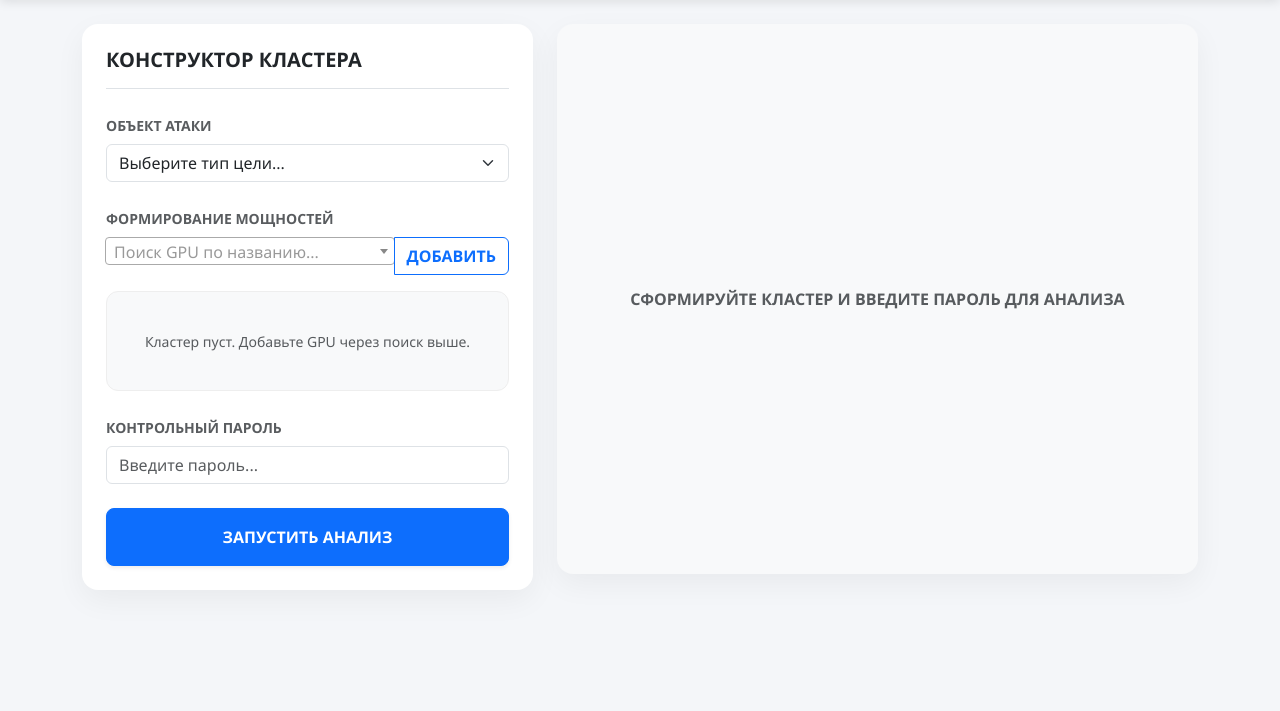
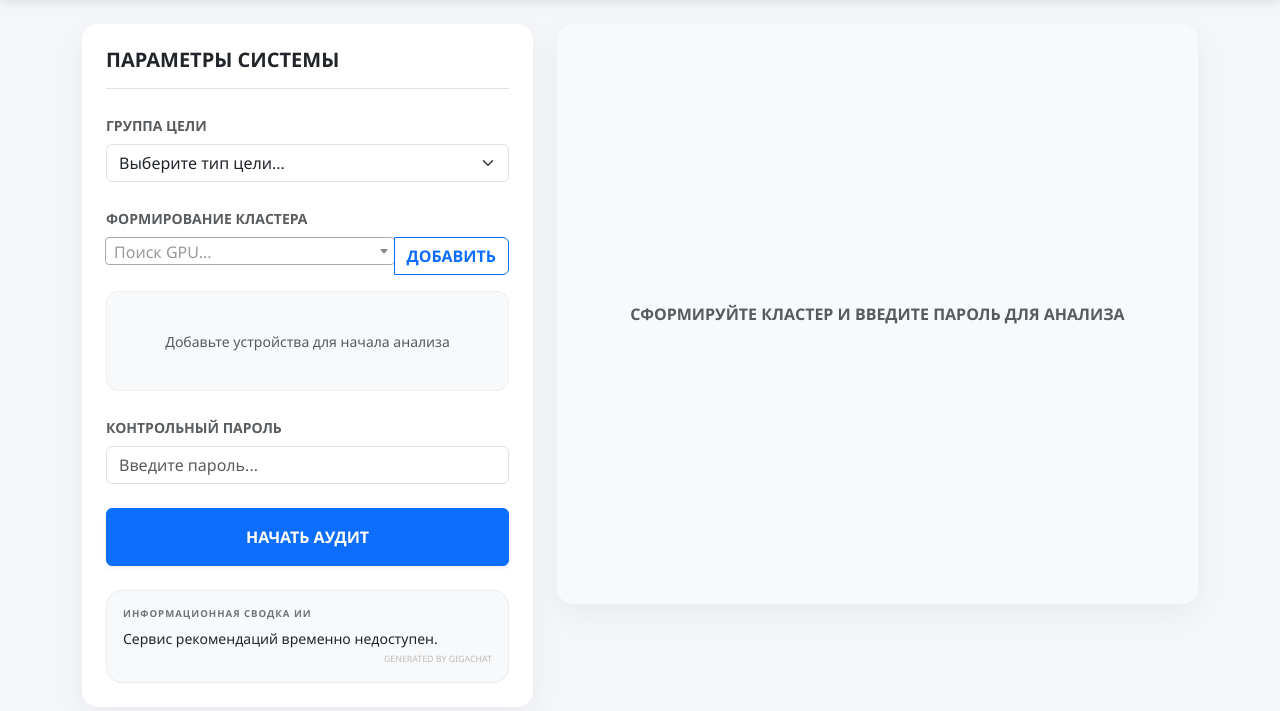
Before and after one commit to ve1d3RR/password-entropy-calc, a Django app: page / in a window 1280 px wide. Shown: the part 56-767 px from the top of the page. Run offline with Django 5.2, Linux system fonts and the light colour scheme; data that the repository does not hold is empty; some libraries are stand-ins or nearby versions.

Commit message:
Final implementation: GigaChat AI integration, advanced cluster builder, and complete TZ documentation

```diff
--- a/audit/templates/audit/check.html
+++ b/audit/templates/audit/check.html
@@ -6,11 +6,9 @@
 <link rel="stylesheet" href="https://cdnjs.cloudflare.com/ajax/libs/animate.css/4.1.1/animate.min.css" />
 
 <style>
-    /* Анимация при входе на страницу */
     .page-entrance { animation: fadeInDown 0.8s ease-out; }
     @keyframes fadeInDown { from { opacity: 0; transform: translateY(-15px); } to { opacity: 1; transform: translateY(0); } }
 
-    /* Overlay для анимации Анализа */
     #analysis-overlay {
         display: none; position: fixed;
         top: 0; left: 0; width: 100%; height: 100%;
@@ -24,7 +22,6 @@
     }
     @keyframes spin { 0% { transform: rotate(0deg); } 100% { transform: rotate(360deg); } }
 
-    /* Дизайн конструктора (корзины) */
     .cluster-list { background: #f8f9fa; border-radius: 12px; padding: 15px; border: 1px solid #eee; min-height: 100px; }
     .gpu-cart-item {
         display: flex; justify-content: space-between; align-items: center;
@@ -47,33 +44,32 @@
 <div id="analysis-overlay">
     <div class="loader mb-4"></div>
     <h5 class="fw-bold animate__animated animate__pulse animate__infinite">ВЫПОЛНЯЕТСЯ КРИПТОАНАЛИЗ...</h5>
-    <p class="text-muted small">Моделирование атаки на вычислительном кластере</p>
+    <p class="text-muted small">Генерация ИИ-рекомендаций и расчет мощности кластера</p>
 </div>
 
 <div class="page-entrance">
     <div class="row">
-        <!-- Левая колонка: КОНСТРУКТОР -->
+        <!-- Левая колонка -->
         <div class="col-lg-5 mb-4">
             <div class="card card-custom p-4">
-                <h5 class="fw-bold mb-4 border-bottom pb-3">КОНСТРУКТОР КЛАСТЕРА</h5>
+                <h5 class="fw-bold mb-4 border-bottom pb-3 text-uppercase">Параметры системы</h5>
                 <form method="POST" id="audit-form">
                     {% csrf_token %}
-                    {{ form.cluster_data }} <!-- Скрытое поле для JSON -->
+                    {{ form.cluster_data }}
 
                     <div class="mb-4">
-                        <label class="small fw-bold text-muted text-uppercase mb-2">Объект атаки</label>
+                        <label class="small fw-bold text-muted text-uppercase mb-2">Группа цели</label>
                         {{ form.target }}
                     </div>
 
                     <div class="mb-4">
-                        <label class="small fw-bold text-muted text-uppercase mb-2">Формирование мощностей</label>
+                        <label class="small fw-bold text-muted text-uppercase mb-2 text-primary">Формирование кластера</label>
                         <div class="input-group">
                             <select id="gpu-search-select" class="form-select"></select>
                             <button type="button" id="btn-add-gpu" class="btn btn-outline-primary fw-bold">ДОБАВИТЬ</button>
                         </div>
-
                         <div id="cluster-display" class="cluster-list mt-3">
-                            <p id="empty-msg" class="text-muted small text-center mt-4">Кластер пуст. Добавьте GPU через поиск выше.</p>
+                            <p id="empty-msg" class="text-muted small text-center mt-4">Добавьте устройства для начала анализа</p>
                         </div>
                     </div>
 
@@ -82,45 +78,57 @@
                         {{ form.password }}
                     </div>
 
-                    <button type="submit" class="btn btn-primary w-100 py-3 fw-bold shadow-sm rounded-3" id="submit-audit">
-                        ЗАПУСТИТЬ АНАЛИЗ
-                    </button>
+                    <button type="submit" class="btn btn-primary w-100 py-3 fw-bold shadow-sm" id="submit-audit">НАЧАТЬ АУДИТ</button>
                 </form>
+
+                <!-- Блок GigaChat: Факт дня -->
+                <div class="mt-4 p-3 rounded-4 bg-light border border-secondary border-opacity-10 animate__animated animate__fadeIn">
+                    <div class="small fw-bold text-secondary text-uppercase mb-2" style="font-size: 0.6rem; letter-spacing: 1px;">Информационная сводка ИИ</div>
+                    <p class="small text-dark mb-1" style="line-height: 1.4;">{{ daily_fact }}</p>
+                    <div class="text-end" style="font-size: 0.55rem; color: #bbb; text-transform: uppercase;">Generated by GigaChat</div>
+                </div>
             </div>
         </div>
 
         <!-- Правая колонка: РЕЗУЛЬТАТЫ -->
         <div class="col-lg-7">
             {% if result %}
-                <div class="card card-custom p-4 animate__animated animate__fadeIn">
+                <div class="card card-custom p-4 animate__animated animate__fadeInRight">
+
+                    <!-- Блок GigaChat: Персональный совет -->
+                    <div class="mb-4 p-3 rounded-4 border animate__animated animate__fadeInDown" style="background-color: #f0f7ff; border-color: #d0e3ff !important;">
+                        <div class="small fw-bold text-primary text-uppercase mb-1" style="font-size: 0.6rem; letter-spacing: 1px;">Аналитическое заключение GigaChat AI</div>
+                        <div class="text-dark small" style="font-style: italic;">"{{ result.ai_advice }}"</div>
+                    </div>
+
                     <div class="row g-3 mb-5">
                         <div class="col-md-4 text-center border-end">
-                            <div class="small text-muted fw-bold mb-1 text-uppercase">Время взлома</div>
+                            <div class="small text-muted fw-bold mb-1">ВРЕМЯ ВЗЛОМА</div>
                             <div class="h3 fw-bold text-warning">{{ result.crack_time_display }}</div>
                         </div>
                         <div class="col-md-4 text-center border-end">
-                            <div class="small text-muted fw-bold mb-1 text-uppercase">Мощность пула</div>
+                            <div class="small text-muted fw-bold mb-1">ПУЛ ОБОРУДОВАНИЯ</div>
                             <div class="h3 fw-bold text-primary">{{ result.total_md5_gh }} GH/s</div>
                         </div>
                         <div class="col-md-4 text-center">
-                            <div class="small text-muted fw-bold mb-1 text-uppercase">Сложность</div>
+                            <div class="small text-muted fw-bold mb-1">СЛОЖНОСТЬ</div>
                             <div class="h3 fw-bold">{{ result.entropy }} bit</div>
                         </div>
                     </div>
 
                     <div class="row mb-4">
                         <div class="col-md-6 border-end">
-                            <p class="text-center small fw-bold text-muted text-uppercase">Прогноз устойчивости</p>
+                            <p class="text-center small fw-bold text-muted">ПРОГНОЗ УСТОЙЧИВОСТИ</p>
                             <div style="height: 200px;"><canvas id="lineChart"></canvas></div>
                         </div>
                         <div class="col-md-6">
-                            <p class="text-center small fw-bold text-muted text-uppercase">Вклад устройств в пул</p>
-                            <div style="height: 180px;"><canvas id="pieChart"></canvas></div>
+                            <p class="text-center small fw-bold text-muted">СТРУКТУРА МОЩНОСТЕЙ</p>
+                            <div style="height: 180px;"><canvas id="doughnutChart"></canvas></div>
                         </div>
                     </div>
 
                     <div class="mt-4 pt-3 border-top">
-                        <h6 class="fw-bold small text-muted text-uppercase mb-3">Состав вычислительного кластера:</h6>
+                        <h6 class="fw-bold small text-muted text-uppercase mb-3">Детальный состав кластера:</h6>
                         <div id="gpu-contribution-list"></div>
                     </div>
                 </div>
@@ -144,7 +152,7 @@
                     });
 
                     const pieData = {{ result.pie_json|safe }};
-                    new Chart(document.getElementById('pieChart'), {
+                    new Chart(document.getElementById('doughnutChart'), {
                         type: 'doughnut',
                         data: {
                             labels: pieData.map(i => i.name),
@@ -161,14 +169,13 @@
                                 <span>
                                     <span class="me-3">${item.ghs} GH/s</span>
                                     <span class="badge bg-light text-dark border">${item.percent}%</span>
-                                    <a href="${item.url}" target="_blank" class="ms-2 text-decoration-none">&rarr;</a>
                                 </span>
                             </div>
                         `;
                     });
                 </script>
             {% else %}
-                <div class="card card-custom p-5 text-center bg-light d-flex align-items-center justify-content-center border-dashed" style="min-height: 550px;">
+                <div class="card card-custom p-5 text-center bg-light d-flex align-items-center justify-content-center border-dashed" style="min-height: 580px;">
                     <p class="text-muted fw-bold mb-0">СФОРМИРУЙТЕ КЛАСТЕР И ВВЕДИТЕ ПАРОЛЬ ДЛЯ АНАЛИЗА</p>
                 </div>
             {% endif %}
@@ -180,14 +187,12 @@
 <script src="https://cdn.jsdelivr.net/npm/select2@4.1.0-rc.0/dist/js/select2.min.js"></script>
 
 <script>
-    let cluster = []; // Локальное хранилище "корзины"
+    let cluster = [];
 
     $(document).ready(function() {
         const searchSelect = $('#gpu-search-select');
-
-        // Настройка умного поиска
         searchSelect.select2({
-            placeholder: "Поиск GPU по названию...",
+            placeholder: "Поиск GPU...",
             ajax: {
                 url: '/api/gpu-search/',
                 dataType: 'json',
@@ -196,23 +201,12 @@
             }
         });
 
-        // Кнопка добавления в кластер
         $('#btn-add-gpu').click(function() {
             const selected = searchSelect.select2('data')[0];
             if (!selected) return;
-
             const existing = cluster.find(i => i.name === selected.text);
-            if (existing) {
-                existing.count++;
-            } else {
-                cluster.push({
-                    name: selected.text,
-                    count: 1,
-                    md5: selected.raw.md5,
-                    sha: selected.raw.sha,
-                    power: selected.raw.power
-                });
-            }
+            if (existing) { existing.count++; }
+            else { cluster.push({ name: selected.text, count: 1, md5: selected.raw.md5, sha: selected.raw.sha, power: selected.raw.power }); }
             renderCluster();
         });
 
@@ -220,20 +214,15 @@
             const display = $('#cluster-display');
             const hiddenInput = $('#id_cluster_data');
             display.empty();
-
             if (cluster.length === 0) {
                 display.append('<p class="text-muted small text-center mt-4">Кластер пуст</p>');
                 hiddenInput.val('');
                 return;
             }
-
             cluster.forEach((item, index) => {
                 display.append(`
                     <div class="gpu-cart-item animate__animated animate__fadeInLeft">
-                        <div>
-                            <div class="fw-bold small text-dark">${item.name}</div>
-                            <div class="text-muted" style="font-size: 0.7rem;">~${(item.md5/1e9).toFixed(1)} GH/s</div>
-                        </div>
+                        <div><div class="fw-bold small text-dark">${item.name}</div></div>
                         <div class="qty-controls">
                             <button type="button" class="btn-qty" onclick="changeQty(${index}, -1)">-</button>
                             <span class="fw-bold small">${item.count}</span>
@@ -242,8 +231,6 @@
                     </div>
                 `);
             });
-
-            // Записываем данные кластера в скрытое поле для Python
             hiddenInput.val(JSON.stringify(cluster));
         }
 
@@ -253,12 +240,8 @@
             renderCluster();
         };
 
-        // Показ анимации загрузки
         $('#audit-form').on('submit', function() {
-            if(cluster.length === 0) {
-                alert("Пожалуйста, добавьте хотя бы одну видеокарту в кластер.");
-                return false;
-            }
+            if(cluster.length === 0) { alert("Добавьте GPU в кластер"); return false; }
             $('#analysis-overlay').css('display', 'flex').hide().fadeIn(300);
         });
     });
--- a/audit/views.py
+++ b/audit/views.py
@@ -71,6 +71,14 @@
 
 def check_password_view(request):
     result = None
+
+    # 1. Получаем факт дня от GigaChat при каждом обновлении страницы
+    daily_fact = cache.get('ib_daily_fact')
+    if not daily_fact:
+        daily_fact = services.ask_gigachat(
+            "Напиши один короткий, серьезный научный факт об информационной безопасности или взломе паролей. Не более 15 слов.")
+        cache.set('ib_daily_fact', daily_fact, 3600)  # Кэш на час
+
     if request.method == 'POST':
         form = PasswordCheckForm(request.POST)
         if form.is_valid():
@@ -87,13 +95,10 @@
             pie_data = []
             hardware_objects = []
 
-            # --- ИНТЕГРИРОВАННЫЙ ЦИКЛ ОБРАБОТКИ КЛАСТЕРА ---
             for item in selected_hardware:
-                # Пытаемся найти или создать видеокарту по имени из поиска
                 gpu, created = HardwareRig.objects.get_or_create(
                     name=item['name'],
                     defaults={
-                        # Если карты нет в нашей БД, ставим средние значения хэшрейта
                         'hashrate_md5': item.get('md5', 100_000_000_000),
                         'hashrate_sha256': item.get('sha', 10_000_000_000),
                         'power_watts': item.get('power', 150)
@@ -103,7 +108,6 @@
                 count = int(item.get('count', 1))
                 gpu_total_power = gpu.hashrate_md5 * count
                 total_md5 += gpu_total_power
-
                 hardware_objects.append(gpu)
 
                 url_name = gpu.name.lower().replace(" ", "-").replace("(", "").replace(")", "")
@@ -114,14 +118,18 @@
                     'url': f"https://minerstat.com/hardware/{url_name}"
                 })
 
-            if total_md5 == 0: total_md5 = 1_000_000_000  # Защита от 0
+            if total_md5 == 0: total_md5 = 1_000_000_000
 
             entropy = services.calculate_entropy(password)
             crack_time_seconds = services.calculate_crack_time(entropy, total_md5)
-
-            # Использование функции форматирования времени из services.py
             readable_time = services.format_crack_time(crack_time_seconds)
             is_pwned = services.check_pwned_password(password)
+
+            # --- ЗАПРОС РЕКОМЕНДАЦИИ У GIGACHAT ---
+            ai_prompt = (f"Пароль пользователя: {password}. Энтропия: {entropy} бит. "
+                         f"Дай один профессиональный совет по улучшению этого пароля. "
+                         f"Ответь кратко и строго.")
+            ai_advice = services.ask_gigachat(ai_prompt)
 
             log = PasswordAuditLog.objects.create(
                 target=target, password_length=len(password),
@@ -129,7 +137,6 @@
             )
             log.hardware.set(hardware_objects)
 
-            # Данные для линейного прогноза
             labels, values = [], []
             alphabet_size = services.get_alphabet_size(password)
             for i in range(6):
@@ -138,7 +145,6 @@
                 labels.append(f"+{i}")
                 values.append(services.calculate_crack_time(e, total_md5))
 
-            # Расчет процентов для каждого участника кластера
             for p in pie_data:
                 p['percent'] = round((p['raw_val'] / total_md5) * 100, 1)
 
@@ -146,6 +152,7 @@
                 'entropy': entropy,
                 'crack_time_display': readable_time,
                 'is_pwned': is_pwned,
+                'ai_advice': ai_advice,  # Добавляем совет в результат
                 'total_md5_gh': round(total_md5 / 1_000_000_000, 2),
                 'chart_labels': json.dumps(labels),
                 'chart_data': json.dumps(values),
@@ -154,4 +161,8 @@
     else:
         form = PasswordCheckForm()
 
-    return render(request, 'audit/check.html', {'form': form, 'result': result})
+    return render(request, 'audit/check.html', {
+        'form': form,
+        'result': result,
+        'daily_fact': daily_fact  # Передаем факт дня
+    })
--- a/config/settings.py
+++ b/config/settings.py
@@ -117,3 +117,7 @@
 
 STATIC_URL = 'static/'
 MINERSTAT_API_KEY = "ms_69068551_46b6d2af50488a86c13be9a3881c30c04e8f523b15356dea"
+
+# Конфигурация GigaChat API
+GIGACHAT_AUTH_KEY = "MDE5ZTNiYTgtZmM0OC03ZjdkLWFlZmYtMmVlY2NkZDg0MTlhOmJkOWI1NmU2LWQxZGEtNDJmNi1iNjQwLWI1NmQxNGQxMDM5NA=="
+GIGACHAT_SCOPE = "GIGACHAT_API_PERS"
```
Also changed, not shown: TZ.md (+16 -29 lines), audit/services.py (+64 -1 lines).
